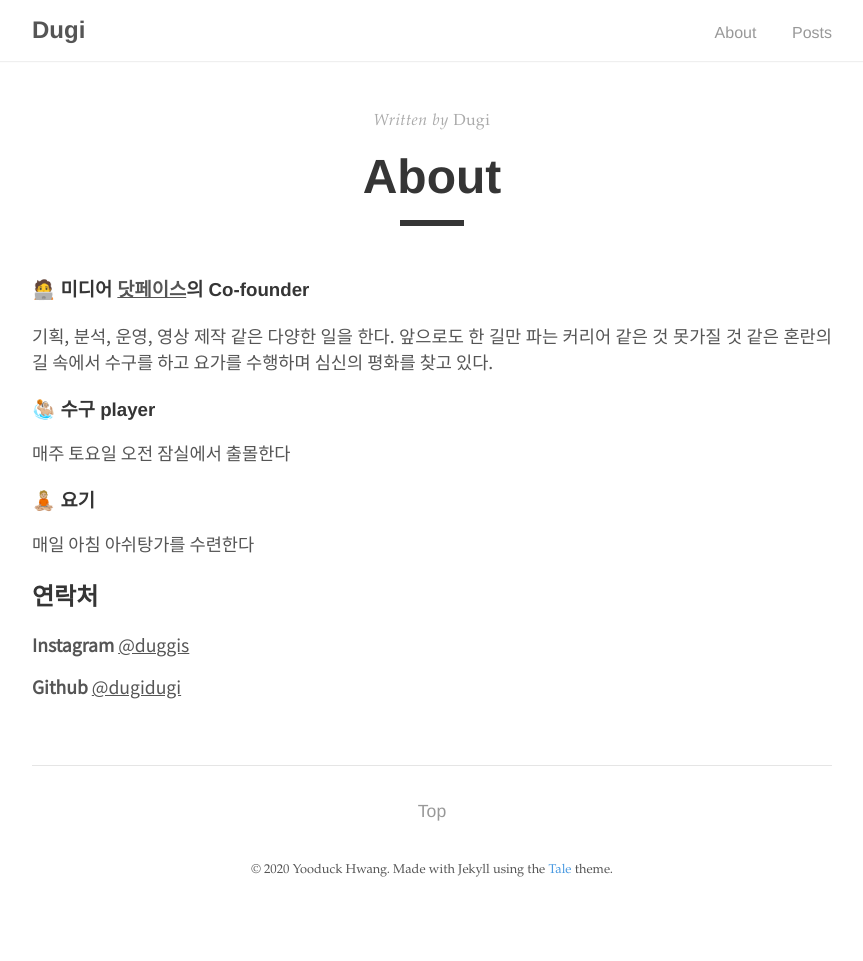
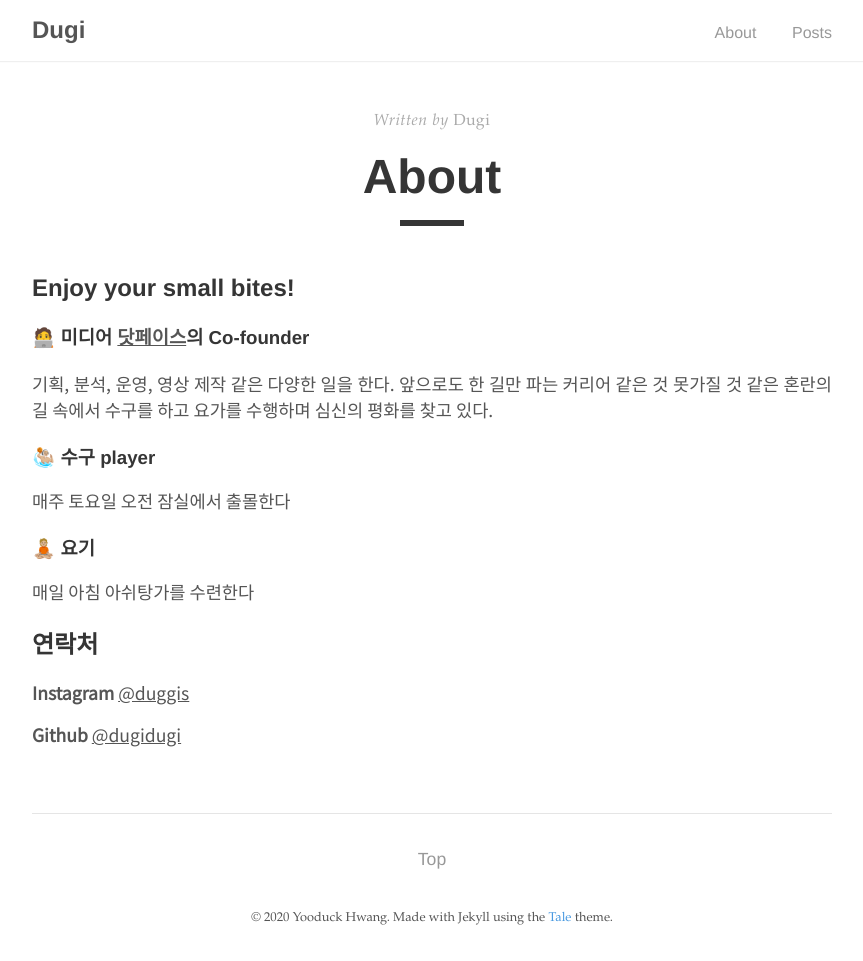
Before and after one commit to dugidugi/dugidugi.github.io, a Jekyll site: the page built from _pages/about.md, in a window 1280 px wide. Shown: the whole page, without its empty margins (208-1071 px from the left). Built offline with Jekyll 4.4.1, drawn with Linux system fonts in a browser that asks for light colours; before the commit the page ends 913 px from its top, so only the background shows below that.

Commit message:
about 문구수정

```diff
--- a/_pages/about.md
+++ b/_pages/about.md
@@ -4,6 +4,9 @@ title: "About"
 author: "Dugi"
 permalink: /about/
 ---
+
+## Enjoy your small bites!
+
 
 ### 🧑‍💻 미디어 [닷페이스](https://dotface.kr)의 Co-founder
 기획, 분석, 운영, 영상 제작 같은 다양한 일을 한다. 앞으로도 한 길만 파는 커리어 같은 것 못가질 것 같은 혼란의 길 속에서 수구를 하고 요가를 수행하며 심신의 평화를 찾고 있다.
```
Also changed, not shown: 1 other file.
